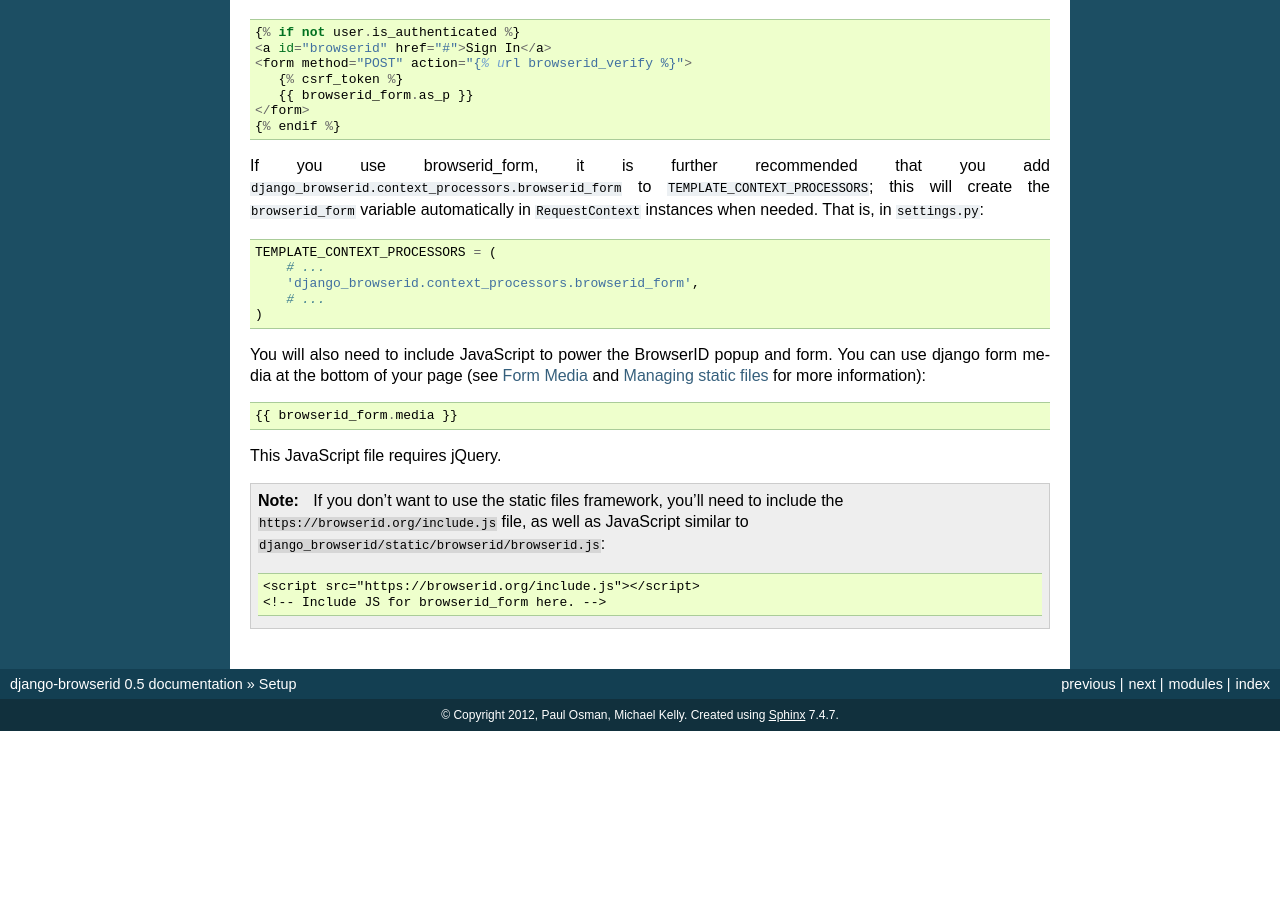
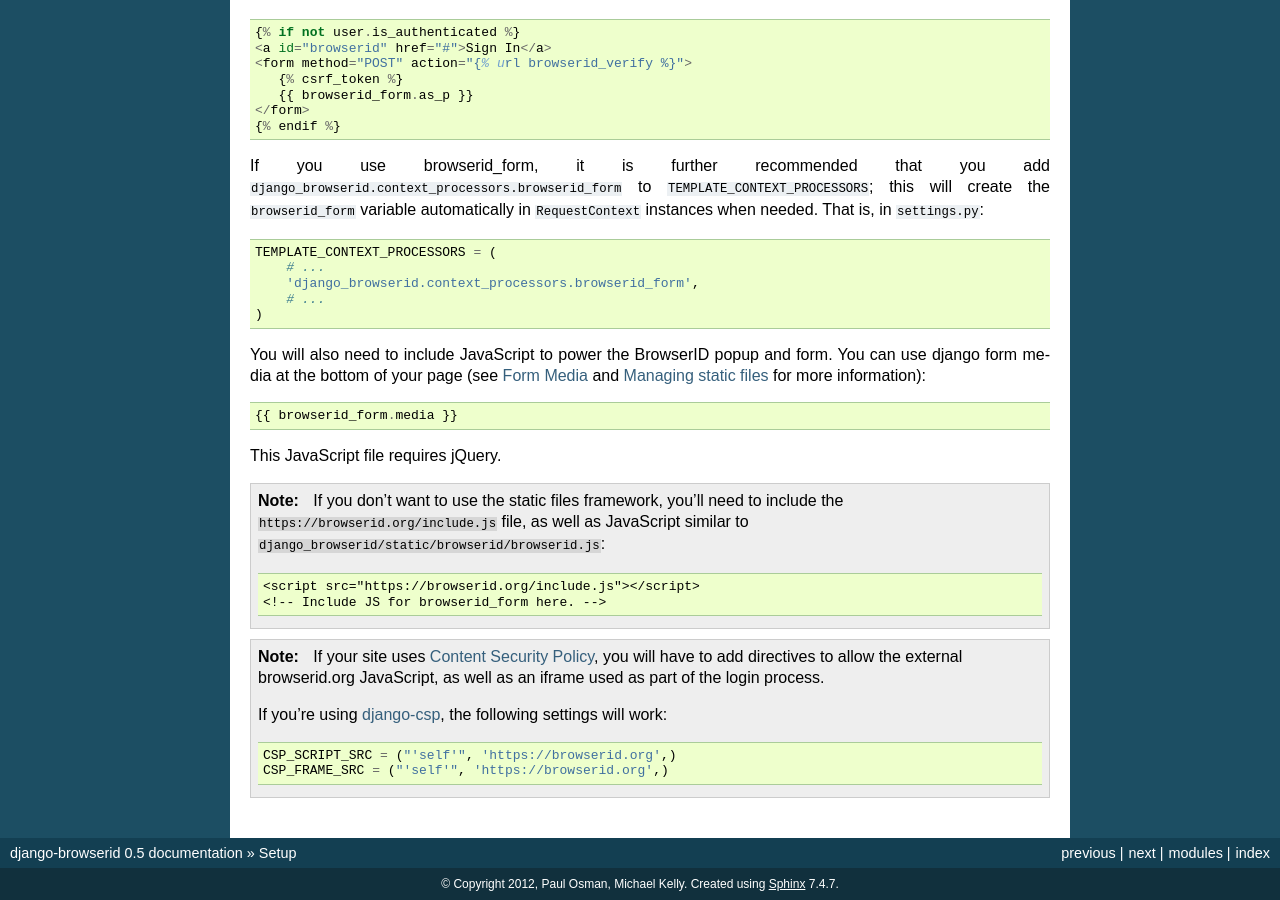
Before and after one commit to mozilla/django-browserid, a Sphinx documentation site: the page built from docs/setup.rst, in a window 1280 px wide and 900 px high, scrolled down 1095 px. Built offline with Sphinx 7.4.7, drawn with Linux system fonts in a browser that asks for light colours; before the commit the page ends 1826 px from its top, so only the background shows below that.

Commit message:
Fix #64: Add docs for CSP issues.

```diff
--- a/docs/index.rst
+++ b/docs/index.rst
@@ -22,3 +22,4 @@ to fork_ and contribute!
    setup
    details/customization
    details/settings
+   details/troubleshooting
--- a/docs/setup.rst
+++ b/docs/setup.rst
@@ -97,5 +97,16 @@ This JavaScript file requires jQuery.
       <script src="https://browserid.org/include.js"></script>
       <!-- Include JS for browserid_form here. -->
 
+.. note:: If your site uses `Content Security Policy`_, you will have to add
+   directives to allow the external browserid.org JavaScript, as well as an
+   iframe used as part of the login process.
+
+   If you're using `django-csp`_, the following settings will work::
+
+      CSP_SCRIPT_SRC = ("'self'", 'https://browserid.org',)
+      CSP_FRAME_SRC = ("'self'", 'https://browserid.org',)
+
 .. _Form Media: https://docs.djangoproject.com/en/1.3/topics/forms/media/
 .. _Managing static files: https://docs.djangoproject.com/en/1.3/howto/static-files/
+.. _Content Security Policy: https://developer.mozilla.org/en/Security/CSP
+.. _django-csp: https://github.com/mozilla/django-csp
```
Also changed, not shown: docs/details/troubleshooting.rst (added, +22 -0 lines).
